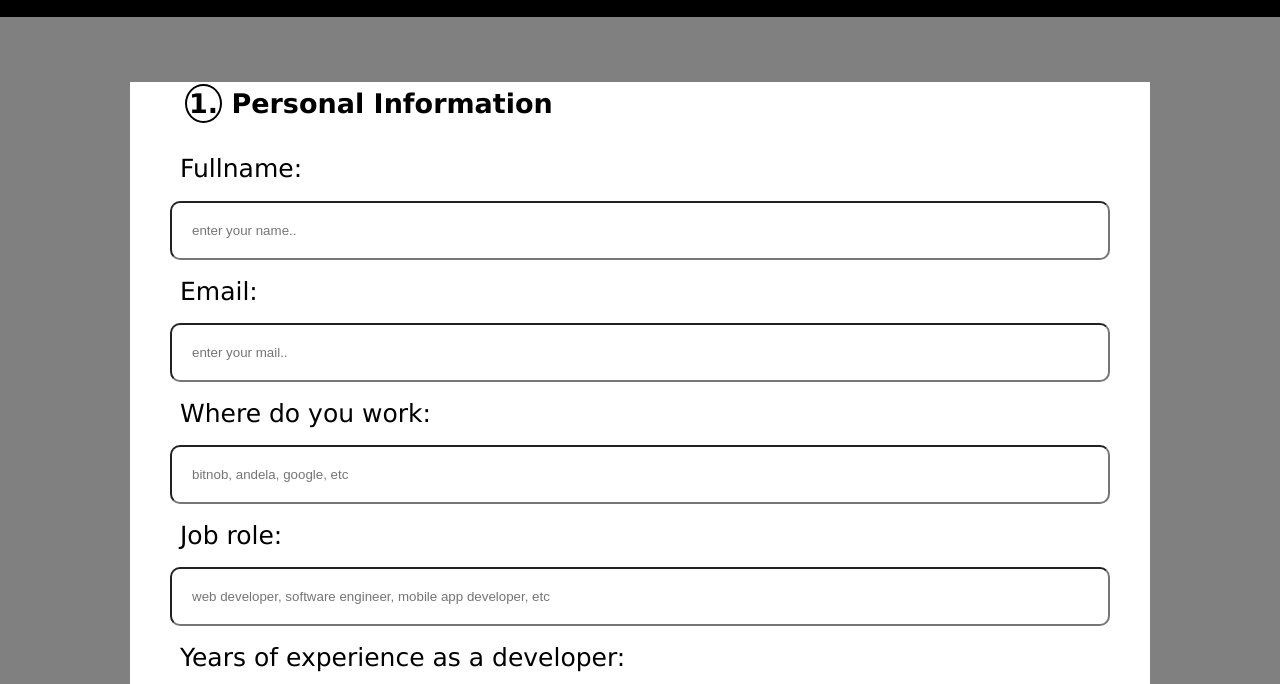
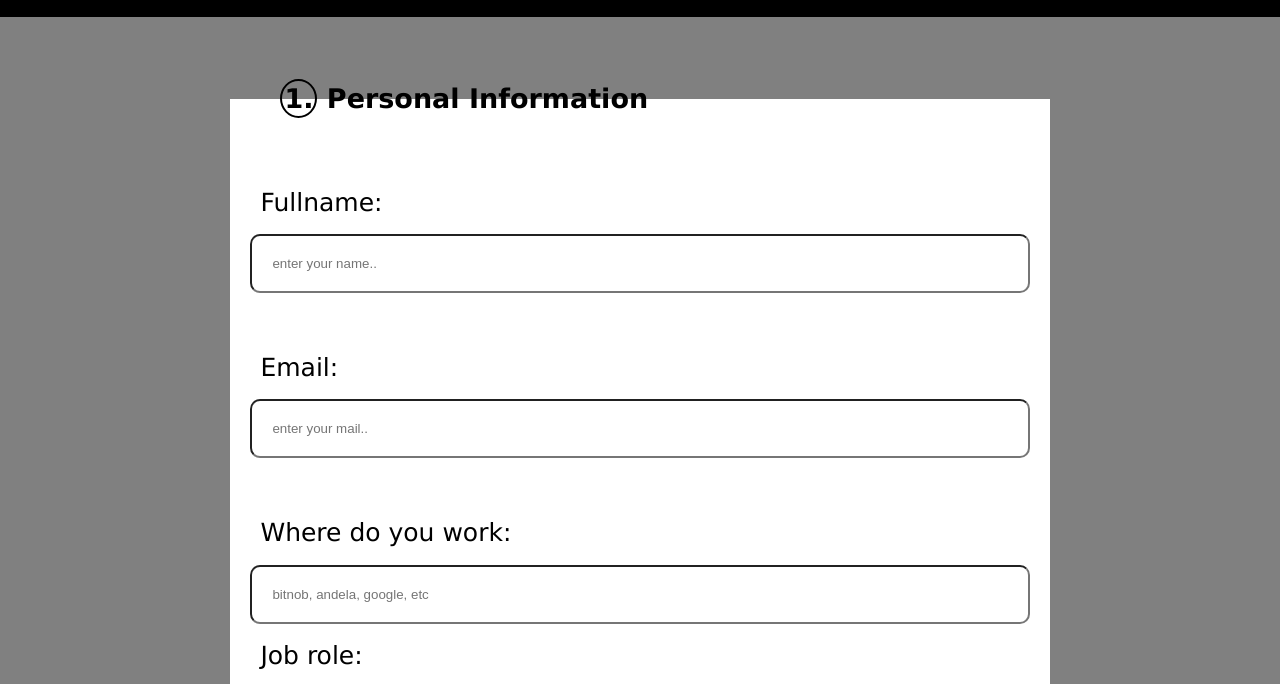
Before and after one commit to nasco-source/survey-form, a plain HTML site: page index.html in a window 1280 px wide. Shown: the part 66-750 px from the top of the page. Drawn offline with Linux system fonts and the light colour scheme.

Commit message:
made changes to my form

```diff
--- a/index.html
+++ b/index.html
@@ -16,18 +16,19 @@
     <main>
         <section>
             <div class="container">
-                <form action="process.php" method="post">
+                <form class="form" caction="process.php" method="post">
 
                         <fieldset>
                             <legend> <span class="span-fig"> 1.</span> Personal Information</legend>
                             <div>
                                 <label for="full_name">Fullname:</label>
                                 <input required type="text" name="full_name" id="full_name" placeholder="enter your name..">
-                            </div>
+                            </div> <br>
                             <div>
                                 <label for="mail">Email:</label>
                                 <input type="email" name="mail" id="mail" placeholder="enter your mail..">
-                            </div>
+                            </div>  <br>
+
                               <div>
                                   <label for="work">Where do you work:</label>
                                   <input type="text" name="work" id="work" placeholder="bitnob, andela, google, etc">
@@ -46,7 +47,7 @@
                                       <option value="number">above 10 years</option>
                                   </select>
                               </div>
-                        </fieldset>
+                    </fieldset>
                               <br>
                         <fieldset>
                             <legend><span class="span-fig"> 2.</span> Question section</legend>
--- a/style.css
+++ b/style.css
@@ -34,15 +34,18 @@ button {
     font-size: 16px;
 }
 fieldset {
-    padding: 40px;
+    padding: 20px;
     border: none;
     background: white;
+    max-width: 80%;
+    margin-left: auto;
+    margin-right: auto;
 }
 
 legend {
-padding: 15px;
-height: 10px;
-font-weight: bold;
+    padding: 10px;
+    font-weight: bold;
+    margin: 20px;
 }
 
 .span-fig {
@@ -53,25 +56,32 @@ font-weight: bold;
 }
 label {
     display: block;
-    font-weight: 500;
+    font-weight: 300;
     font-size: 25px;
     margin: 10px;
 }
 
-#full_name {
-    width: 100%;
+/* #full_name {
+    width: 80%;
     padding: 20px;
     border-radius: 10px;
     outline: none;
 }
 
 #mail {
-    width: 100%;
+    width: 80%;
     padding: 20px;
     border-radius: 10px;
     outline: none;
 }
 #work {
+    width: 80%;
+    padding: 20px;
+    border-radius: 10px;
+    outline: none; */
+/* } */
+
+.form input {
     width: 100%;
     padding: 20px;
     border-radius: 10px;
@@ -79,13 +89,13 @@ label {
 }
 
 #role {
-    width: 100%;
+    width: 80%;
     padding: 20px;
     border-radius: 10px;
     outline: none;
 }
 #number {
-    width: 100%;
+    width: 80%;
     padding: 20px;
     border-radius: 10px;
     outline: none;
```
